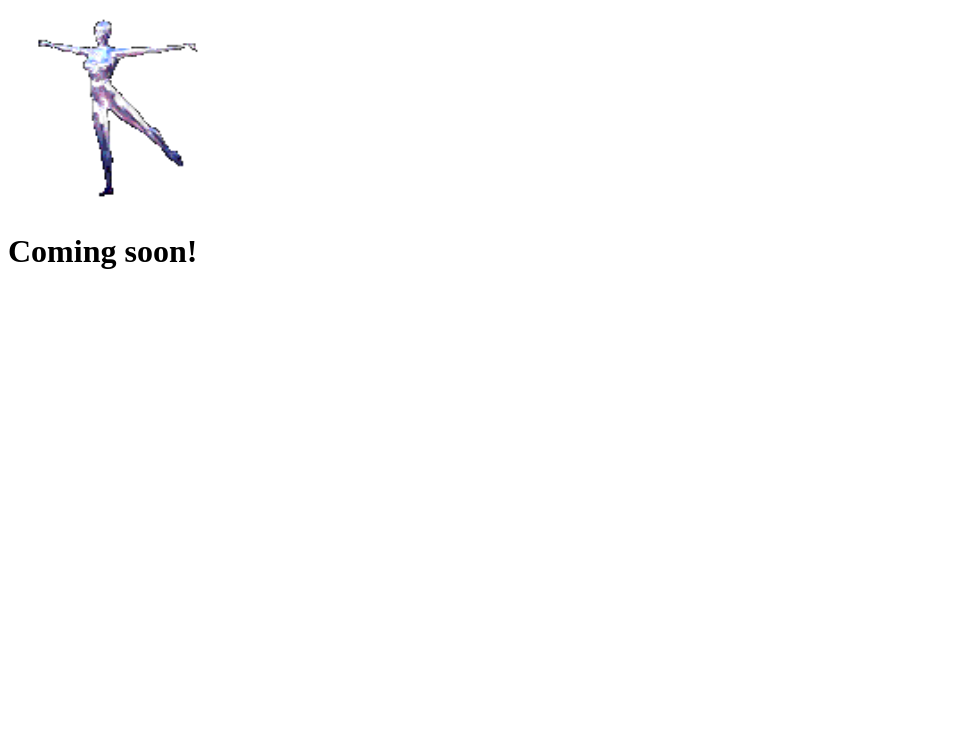
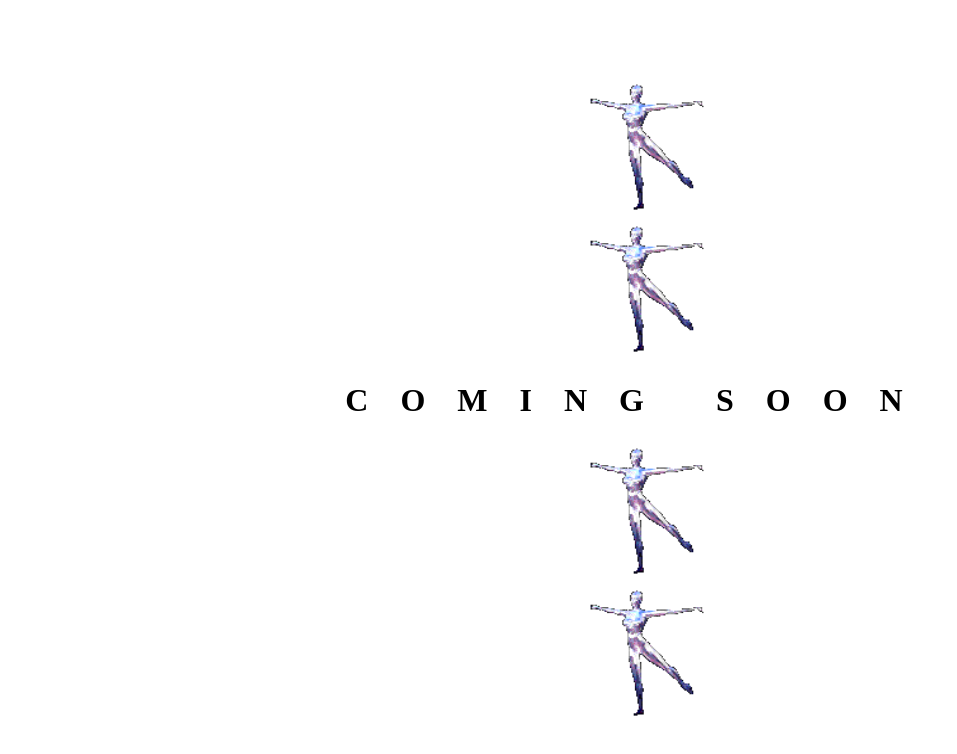
Before and after one commit to karinmiriam/git-101, a plain HTML site: page index.htm in a window 1280 px wide. Shown: the whole page, without its empty margins (0-957 px from the left). Drawn offline with Linux system fonts and the light colour scheme.

Commit message:
All elements have been centered, logo has been quadrupled and font style of main header changed

```diff
--- a/index.htm
+++ b/index.htm
@@ -1,10 +1,16 @@
 <!DOCTYPE html>
 <html>
 <head>
-	<title></title>
+	<title>~∞~</title>
+	<link rel="stylesheet" type="text/css" href="style.css">
 </head>
 <body>
-	<img src="spin.gif" width="200" height="200">
-	<h1>Coming soon!</h1>
+	<div id="container">
+		<img id ="logo" src="spin.gif">
+		<img id ="logo" src="spin.gif">
+		<h1>COMING SOON</h1>
+		<img id ="logo" src="spin.gif">
+		<img id ="logo" src="spin.gif">
+	</div>
 </body>
 </html>
--- /dev/null
+++ b/style.css
@@ -0,0 +1,22 @@
+body {
+	margin: 0;
+	font-family: Futura;
+}
+
+h1 {
+	letter-spacing: 1em;
+	font-size: 2em;
+}
+
+#logo {
+	width: 142px;
+	height: 142px;
+}
+
+#container {
+	display: flex;
+	justify-content: center;
+	align-items: center;
+	height: 100vh;
+	flex-direction: column;
+}
```
